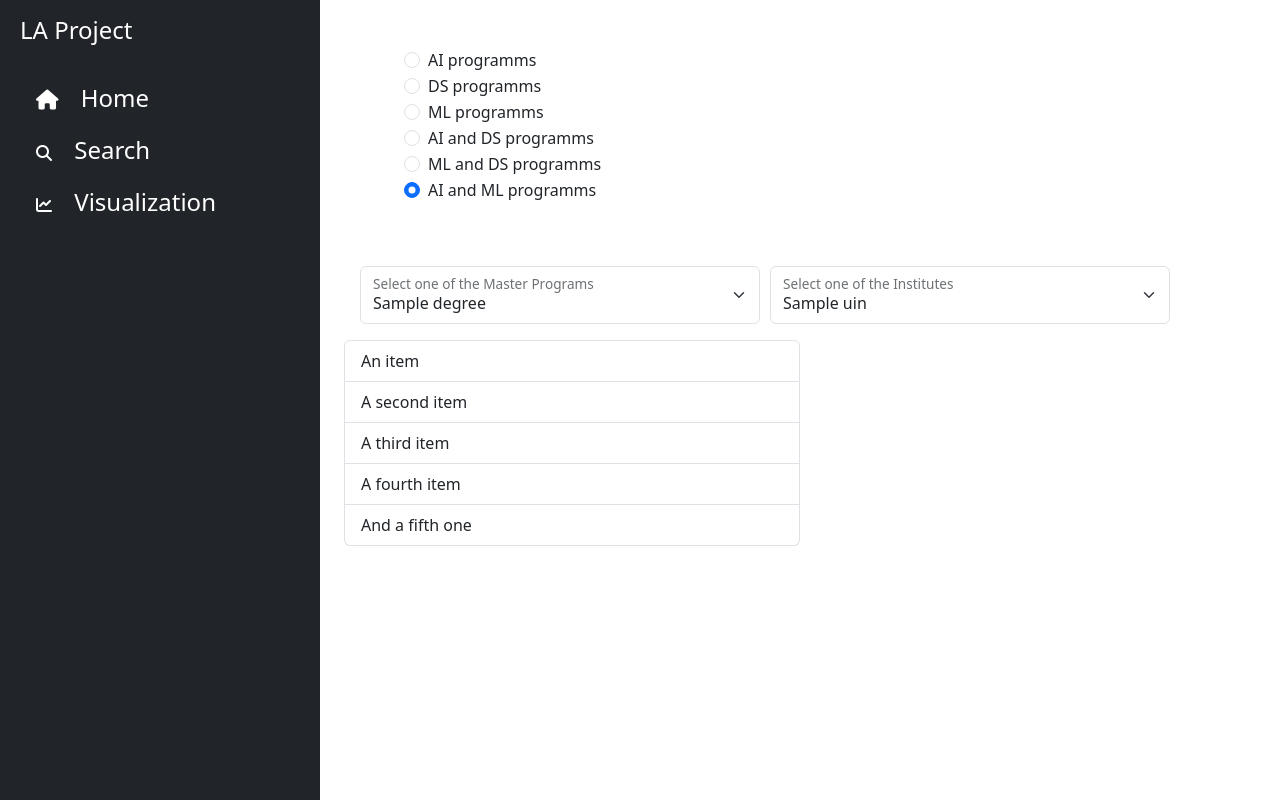
After one commit to MarwanMabrouk/AI-Masters-Germany, a Flask app: template templates/second_page.html in a window 1280 px wide. The commit adds this page. Run offline with Flask 3, Linux system fonts and the light colour scheme; the template is opened without the code that fills it: most values are stand-ins (such as "Sample title", 1, 10 or a date in 2020).

Commit message:
update on the html pages, css file

```diff
--- a/app.py
+++ b/app.py
@@ -1,5 +1,6 @@
 from flask import Flask, render_template, request
 import pandas as pd
+import openpyxl
 
 app = Flask(__name__)
 
@@ -9,6 +10,7 @@ def get_data():
     course_name = data['Course Name'].tolist()
     degree_Name = data['Degree Name'].unique().tolist()
     uni_fachhochschule_tu = data['Uni/Fachhochschule/TU'].unique().tolist()
+    # uni_name=data['Uni Name'].unique().tolist()
     ccn = len(course_name)
     cdn = len(degree_Name)
     cuft = len(uni_fachhochschule_tu)
--- a/static/style3.css
+++ b/static/style3.css
@@ -3,9 +3,11 @@
     background-color: blue;
 }
 h1{
+    text-align: center;
     color: black;
 }
 p{
+    text-align: center;
     color: black;
 }
 
@@ -19,3 +21,11 @@ p{
 .custom-select{
     width: 400px;
 }
+
+.card {
+    border: 3px solid blue;
+}
+
+hr{
+    color: blue;
+}
--- a/templates/firstPage.html
+++ b/templates/firstPage.html
@@ -39,9 +39,9 @@
                 <div class="container-fluid">
                     <div class="col-12 col-sm-8 col-md-8 col-lg-9">
                         <div class="container">
-                            <h1>project Description</h1>
+                            <h1 class="fw-bold">project Description</h1>
                             <hr />
-                            <p>Lorem ipsum dolor sit amet, consectetur adipisicing elit. Odio quaerat, quisquam temporibus eaque
+                            <p class="lh-base">Lorem ipsum dolor sit amet, consectetur adipisicing elit. Odio quaerat, quisquam temporibus eaque
                             vero provident? Quos inventore, minus autem sunt porro laborum? Ducimus similique eveniet nesciunt
                             numquam eligendi autem architecto! Lorem ipsum dolor sit amet, consectetur adipisicing elit. Odio quaerat, quisquam temporibus eaque
                             vero provident? Quos inventore, minus autem sunt porro laborum? Ducimus similique eveniet nesciunt
--- /dev/null
+++ b/templates/second_page.html
@@ -0,0 +1,177 @@
+<!DOCTYPE html>
+<html lang="en">
+
+<head>
+    <meta charset="UTF-8">
+    <meta name="viewport" content="width=device-width, initial-scale=1.0">
+    <link href="https://cdn.jsdelivr.net/npm/bootstrap@5.3.2/dist/css/bootstrap.min.css" rel="stylesheet"
+        integrity="sha384-T3c6CoIi6uLrA9TneNEoa7RxnatzjcDSCmG1MXxSR1GAsXEV/Dwwykc2MPK8M2HN" crossorigin="anonymous" />
+    <link rel="stylesheet" href="../static/fontawesome-free-6.5.1-web/css/all.css" />
+    <link rel="stylesheet" href="../static/style3.css" />
+    <title>Search</title>
+</head>
+
+<body>
+    <div class="container-fluid">
+        <div class="row flex-nowrap">
+            <div class="bg-dark col-auto col-md-4 col-lg-3 min-vh-100 d-flex flex-column justify-content-between">
+                <div class="bg-dark p-2">
+                    <a class="d-flex text-decoration-none  mt-1 align-items-center text-white">
+                        <span class="fs-4 d-none d-sm-inline">LA Project</span>
+                    </a>
+                    <ul class="nav nav-pills flex-column mt-4 ">
+                        <li class="nav-item py-2 py-sm-0">
+                            <a href="{{url_for('firstPage')}}" class="nav-link text-white"><i
+                                    class="fs-5 fa fa-house"></i><span class="fs-4 d-none ms-3 d-sm-inline">
+                                    Home</span></a>
+                        </li>
+                        <li class="nav-item py-2 py-sm-0">
+                            <a href="{{url_for('second_page')}}" class="nav-link text-white"><i
+                                    class="fa-solid fa-magnifying-glass"></i><span class="fs-4 d-none ms-3 d-sm-inline">
+                                    Search </span></a>
+                        </li>
+                        <li class="nav-item py-2 py-sm-0">
+                            <a href="#" class="nav-link text-white"><i class="fa-solid fa-chart-line"></i><span
+                                    class="fs-4 d-none ms-3 d-sm-inline"> Visualization</span></a>
+                        </li>
+                    </ul>
+                </div>
+            </div>
+            <div class="col-12 col-sm-8 col-md-8 col-lg-9">
+                <div class="container-fluid">
+                    <div class="row">
+                        <div class="col-12 col-lg-6">
+                            <!--div class="container m-5 border p-3"-->
+                            <div class="container m-5">
+                                <div class="form-check">
+                                    <input class="form-check-input" type="radio" name="flexRadioDefault"
+                                        id="flexRadioDefault1">
+                                    <label class="form-check-label" for="flexRadioDefault1">
+                                        AI programms
+                                    </label>
+                                </div>
+                                <div class="form-check">
+                                    <input class="form-check-input" type="radio" name="flexRadioDefault"
+                                        id="flexRadioDefault2" checked>
+                                    <label class="form-check-label" for="flexRadioDefault2">
+                                        DS programms
+                                    </label>
+                                </div>
+                                <div class="form-check">
+                                    <input class="form-check-input" type="radio" name="flexRadioDefault"
+                                        id="flexRadioDefault2" checked>
+                                    <label class="form-check-label" for="flexRadioDefault3">
+                                        ML programms
+                                    </label>
+                                </div>
+                                <div class="form-check">
+                                    <input class="form-check-input" type="radio" name="flexRadioDefault"
+                                        id="flexRadioDefault2" checked>
+                                    <label class="form-check-label" for="flexRadioDefault4">
+                                        AI and DS programms
+                                    </label>
+                                </div>
+                                <div class="form-check">
+                                    <input class="form-check-input" type="radio" name="flexRadioDefault"
+                                        id="flexRadioDefault2" checked>
+                                    <label class="form-check-label" for="flexRadioDefault4">
+                                        ML and DS programms
+                                    </label>
+                                </div>
+                                <div class="form-check">
+                                    <input class="form-check-input" type="radio" name="flexRadioDefault"
+                                        id="flexRadioDefault2" checked>
+                                    <label class="form-check-label" for="flexRadioDefault4">
+                                        AI and ML programms
+                                    </label>
+                                </div>
+                            </div>
+                        </div>
+                    </div>
+                    <div class="col-12 col-lg-6">
+                        <form id="searchForm" name="search">
+                            <div class="select-container m-3">
+                                <div class="form-floating">
+                                    <select class="form-select custom-select" id="floatingSelect"
+                                        aria-label="Floating label select example">
+                                        {%for degree in degree_Name%}
+                                        <option>{{degree}}</option>
+                                        {% endfor %}
+                                    </select>
+                                    <label for="floatingSelect">Select one of the Master Programs</label>
+                                </div>
+                                <div class="form-floating">
+                                    <select class="form-select custom-select" id="floatingSelect2"
+                                        aria-label="Floating label select example">
+                                        {%for uin in uft%}
+                                        <option>{{uin}}</option>
+                                        {% endfor %}
+                                    </select>
+                                    <label for="floatingSelect">Select one of the Institutes</label>
+                                </div>
+                            </div>
+                        </form>
+                    </div>
+                    <div class="col-12 col-lg-6">
+                        <ul class="list-group">
+                            <li class="list-group-item">An item</li>
+                            <li class="list-group-item">A second item</li>
+                            <li class="list-group-item">A third item</li>
+                            <li class="list-group-item">A fourth item</li>
+                            <li class="list-group-item">And a fifth one</li>
+                        </ul>
+                    </div>
+                </div>
+            </div>
+        </div>
+    </div>
+    <script src="https://cdn.jsdelivr.net/npm/bootstrap@5.3.2/dist/js/bootstrap.bundle.min.js"
+        integrity="sha384-C6RzsynM9kWDrMNeT87bh95OGNyZPhcTNXj1NW7RuBCsyN/o0jlpcV8Qyq46cDfL"
+        crossorigin="anonymous"></script>
+    <!--<script src="https://ajax.googleapis.com/ajax/libs/jquery/3.7.1/jquery.min.js"></script>-->
+    <!--script>
+        $(".sidebar ul li").on('click', function () {
+            $(".sidebar ul li.active").removeClass('active');
+            $(this).addClass("active");
+        });
+    </script-->
+    <!--script>
+        document.getElementById('floatingSelect').addEventListener('change', function () {
+            var selectedValue = this.value;
+            fetch('/search',{
+                method: 'POST',
+                headers:{
+                    'Content-Type': 'application/json'
+                },
+                body: JSON.stringify({ selectedValue: selectedValue })
+            })
+            .then(response => response.json())
+            .then(data =>{
+                    console.log(data);
+            })
+            .catch(error => {
+                console.error('Error:', error);
+            });
+        });
+        document.getElementById('floatingSelect2').addEventListener('change', function () {
+            var selectedValue = this.value;
+            fetch('/earch', {
+                method: 'POST',
+                headers: {
+                    'Content-Type': 'application/json'
+                },
+                body: JSON.stringify({ selectedValue: selectedValue })
+            })
+            .then(response => response.json())
+            .then(data => {
+                console.log(data);
+            })
+            .catch(error => {
+                console.error('Error:', error);
+            });
+        });
+    </script-->
+
+</body>
+
+</html>
```
